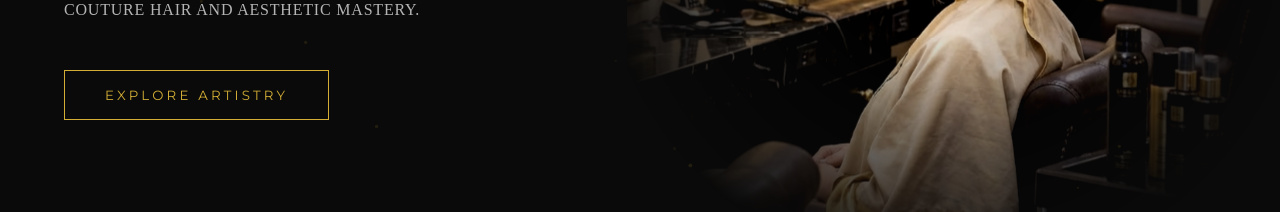
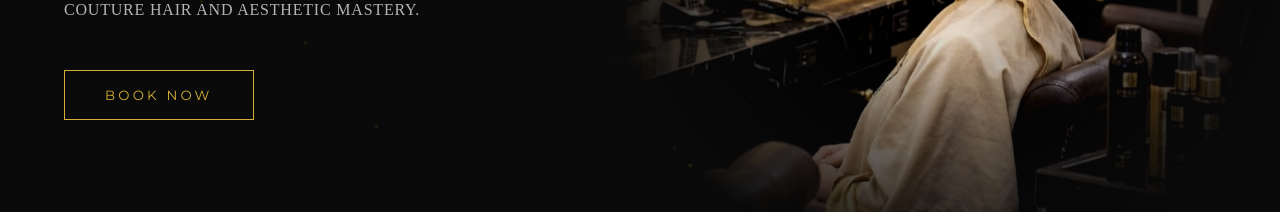
Before and after one commit to Starlord786/riyamakeover-in, a React (Vite) app: page / in a window 1280 px wide. Shown: the part 475-687 px from the top of the page. Built offline with nearby package versions, Linux system fonts and the light colour scheme; no server answers; a web font is replaced by a local one.

Commit message:
Final Update

```diff
--- a/src/components/Contact.jsx
+++ b/src/components/Contact.jsx
@@ -120,7 +120,7 @@ const Contact = () => {
                 <motion.div
                     className="epic-col-right"
                     initial={{ opacity: 0, x: 50 }}
-                    whileInView={{ opacity: 1, x: 0 }}
+                    whileInView={{ opacity: 0.5, x: 0 }}
                     transition={{ duration: 0.8, delay: 0.2 }}
                     viewport={{ once: true }}
                 >
--- a/src/components/Footer.jsx
+++ b/src/components/Footer.jsx
@@ -21,12 +21,12 @@ const Footer = () => {
                                     <path d="M12 2.163c3.204 0 3.584.012 4.85.07 3.252.148 4.771 1.691 4.919 4.919.058 1.265.07 1.645.07 4.85s-.012 3.584-.07 4.85c-.149 3.225-1.664 4.771-4.919 4.919-1.266.058-1.644.07-4.85.07s-3.584-.012-4.85-.07c-3.251-.148-4.771-1.691-4.919-4.919-.058-1.265-.07-1.645-.07-4.85s.012-3.584.07-4.85c.149-3.227 1.664-4.771 4.919-4.919 1.266-.058 1.644-.07 4.85-.07zm0-2.163c-3.259 0-3.668.014-4.944.072-4.358.2-6.78 2.618-6.98 6.98-.059 1.276-.073 1.685-.073 4.943s.014 3.668.072 4.944c.2 4.358 2.618 6.78 6.98 6.98 1.276.059 1.685.073 4.944.073s3.668-.014 4.944-.072c4.358-.2 6.78-2.618 6.98-6.98.059-1.276.073-1.685.073-4.943s-.014-3.668-.072-4.944c-.2-4.358-2.618-6.78-6.98-6.98-1.276-.059-1.685-.073-4.944-.073zm0 5.838c-3.403 0-6.162 2.759-6.162 6.162s2.759 6.162 6.162 6.162 6.162-2.759 6.162-6.162c0-3.403-2.759-6.162-6.162-6.162zm0 10.162c-2.209 0-4-1.79-4-4 0-2.209 1.791-4 4-4s4 1.791 4 4c0 2.21-1.791 4-4 4zm6.406-11.845c-.796 0-1.441.645-1.441 1.44s.645 1.44 1.441 1.44c.795 0 1.439-.645 1.439-1.44s-.644-1.44-1.439-1.44z" />
                                 </svg>
                             </a>
-                            <a href="#" className="social-icon" aria-label="Facebook">
+                            <a href="https://www.youtube.com/@riyavirudhunagar4635" className="social-icon" aria-label="YouTube">
                                 <svg xmlns="http://www.w3.org/2000/svg" width="24" height="24" viewBox="0 0 24 24" fill="currentColor">
-                                    <path d="M9 8h-3v4h3v12h5v-12h3.642l.358-4h-4v-1.667c0-.955.192-1.333 1.115-1.333h2.885v-5h-3.808c-3.271 0-4.192 1.58-4.192 4.615v3.385z" />
+                                    <path d="M23.498 6.186a3.016 3.016 0 0 0-2.122-2.136C19.505 3.545 12 3.545 12 3.545s-7.505 0-9.377.505A3.017 3.017 0 0 0 .502 6.186C0 8.07 0 12 0 12s0 3.93.502 5.814a3.016 3.016 0 0 0 2.122 2.136c1.871.505 9.376.505 9.376.505s7.505 0 9.377-.505a3.015 3.015 0 0 0 2.122-2.136C24 15.93 24 12 24 12s0-3.93-.502-5.814zM9.545 15.568V8.432L15.818 12l-6.273 3.568z" />
                                 </svg>
                             </a>
-                            <a href="#" className="social-icon" aria-label="WhatsApp">
+                            <a href="#https://chat.whatsapp.com/JziBPh6VohAKOfQ1cMJsWB" className="social-icon" aria-label="WhatsApp">
                                 <svg xmlns="http://www.w3.org/2000/svg" width="24" height="24" viewBox="0 0 24 24" fill="currentColor">
                                     <path d="M17.472 14.382c-.297-.149-1.758-.867-2.03-.967-.273-.099-.471-.148-.67.15-.197.297-.767.966-.94 1.164-.173.199-.347.223-.644.075-.297-.15-1.255-.463-2.39-1.475-.883-.788-1.48-1.761-1.653-2.059-.173-.297-.018-.458.13-.606.134-.133.298-.347.446-.52.149-.174.198-.298.298-.497.099-.198.05-.371-.025-.52-.075-.149-.669-1.612-.916-2.207-.242-.579-.487-.5-.669-.51-.173-.008-.371-.01-.57-.01-.198 0-.52.074-.792.372-.272.297-1.04 1.016-1.04 2.479 0 1.462 1.065 2.875 1.213 3.074.149.198 2.096 3.2 5.077 4.487.709.306 1.262.489 1.694.625.712.227 1.36.195 1.871.118.571-.085 1.758-.719 2.006-1.413.248-.694.248-1.289.173-1.413-.074-.124-.272-.198-.57-.347m-5.421 7.403h-.004a9.87 9.87 0 01-5.031-1.378l-.361-.214-3.741.982.998-3.648-.235-.374a9.86 9.86 0 01-1.51-5.26c.001-5.45 4.436-9.884 9.888-9.884 2.64 0 5.122 1.03 6.988 2.898a9.825 9.825 0 012.893 6.994c-.003 5.45-4.437 9.884-9.885 9.884m8.413-18.297A11.815 11.815 0 0012.05 0C5.495 0 .16 5.335.157 11.892c0 2.096.547 4.142 1.588 5.945L.057 24l6.305-1.654a11.882 11.882 0 005.683 1.448h.005c6.554 0 11.89-5.335 11.893-11.893a11.821 11.821 0 00-3.48-8.413Z" />
                                 </svg>
--- a/src/components/Hero.css
+++ b/src/components/Hero.css
@@ -180,6 +180,7 @@
 .hs-cta:hover {
     background: var(--gold);
     color: var(--dark);
+    font-weight: 700;
     box-shadow: 0 0 20px rgba(212, 175, 55, 0.4);
 }
 
--- a/src/components/Hero.jsx
+++ b/src/components/Hero.jsx
@@ -1,4 +1,5 @@
 import React, { useState, useEffect, useCallback } from 'react';
+import { useNavigate } from 'react-router-dom';
 import { motion, AnimatePresence, useScroll, useTransform } from 'framer-motion';
 import { loadSlim } from "tsparticles-slim";
 import Particles from "react-particles";
@@ -11,13 +12,14 @@ import hero3 from '../assets/hero3.png';
 import hero4 from '../assets/hero4.png';
 
 const heroData = [
-    { id: 1, image: hero1, title: "Bridal", highlight: "Radiance", subtitle: "The pinnacle of timeless elegance.", cta: "Reserve Experience" },
-    { id: 2, image: hero2, title: "Elite", highlight: "Styling", subtitle: "Couture hair and aesthetic mastery.", cta: "Explore Artistry" },
-    { id: 3, image: hero3, title: "Pure", highlight: "Glow", subtitle: "Sanctuary for the modern soul.", cta: "View Retreats" },
-    { id: 4, image: hero4, title: "The", highlight: "Atelier", subtitle: "Where luxury meets clinical precision.", cta: "Visit Studio" }
+    { id: 1, image: hero1, title: "Bridal", highlight: "Radiance", subtitle: "The pinnacle of timeless elegance.", cta: "Book Now" },
+    { id: 2, image: hero2, title: "Elite", highlight: "Styling", subtitle: "Couture hair and aesthetic mastery.", cta: "Book Now" },
+    { id: 3, image: hero3, title: "Pure", highlight: "Glow", subtitle: "Sanctuary for the modern soul.", cta: "Book Now" },
+    { id: 4, image: hero4, title: "The", highlight: "Atelier", subtitle: "Where luxury meets clinical precision.", cta: "Book Now" }
 ];
 
 const Hero = () => {
+    const navigate = useNavigate();
     const [current, setCurrent] = useState(0);
 
     const nextSlide = useCallback(() => {
@@ -112,7 +114,7 @@ const Hero = () => {
                                     <span className="hs-highlight">{heroData[current].highlight}</span>
                                 </h1>
                                 <p className="hs-subtitle">{heroData[current].subtitle}</p>
-                                <button className="hs-cta">
+                                <button className="hs-cta" onClick={() => navigate('/contact')}>
                                     {heroData[current].cta}
                                 </button>
                             </motion.div>
```
Also changed, not shown: src/tattoo/components/Footer.jsx (+5 -5 lines).
